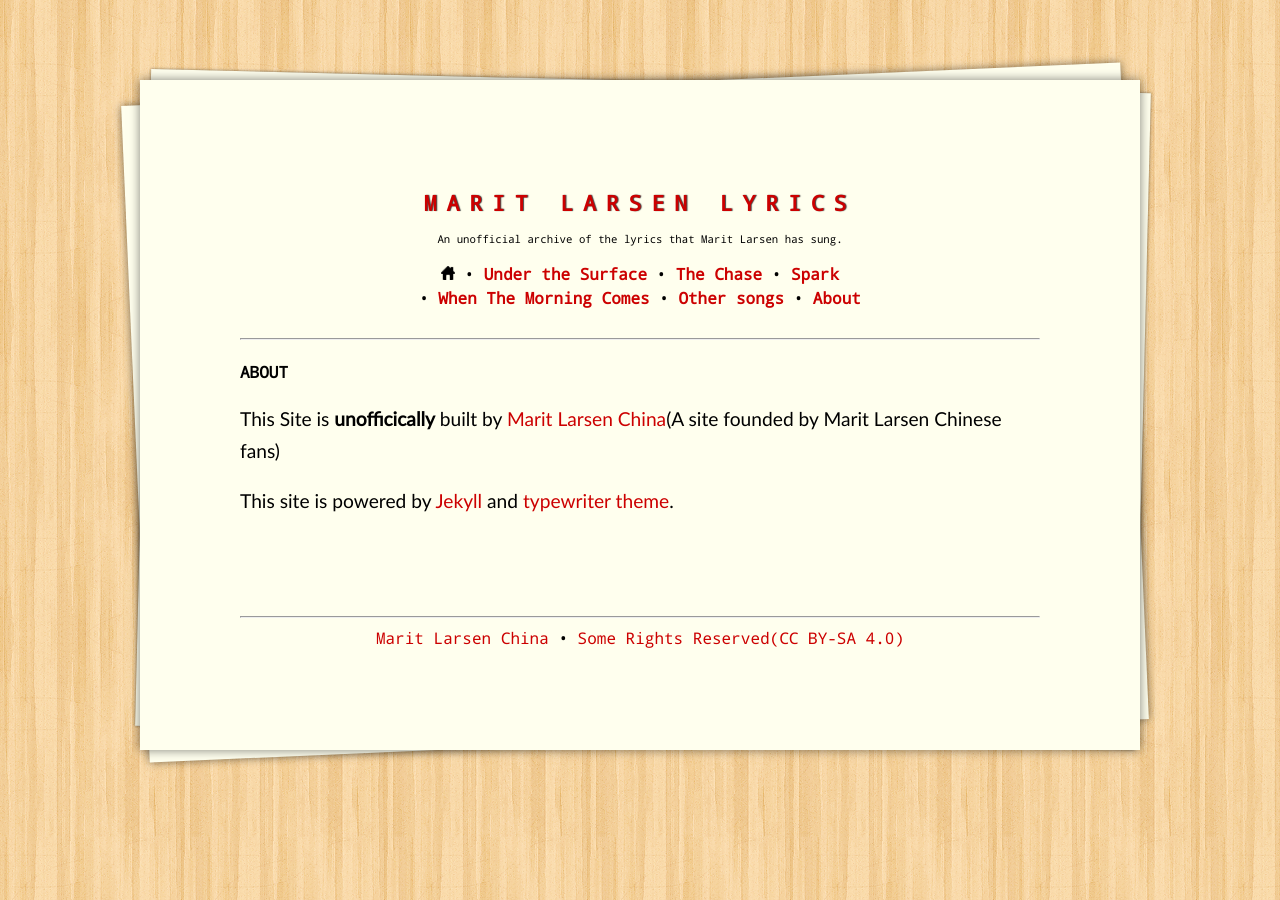
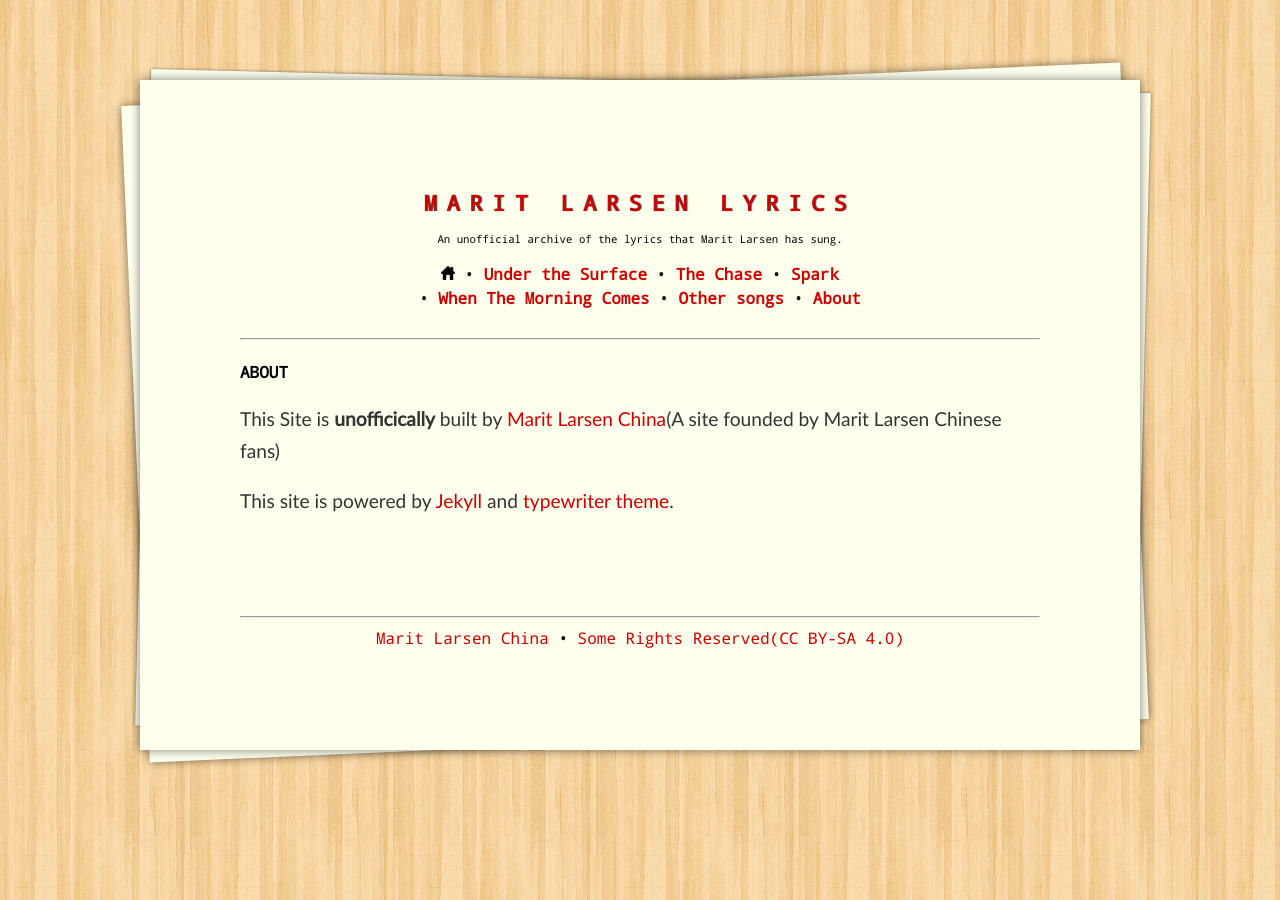
Before and after one commit to maritlarsenchina/maritlarsenlyrics, a Jekyll site: the page built from about.md, in a window 1280 px wide. Built offline with Jekyll 4.4.1, drawn with Linux system fonts in a browser that asks for light colours.

Commit message:
better font-family and font color

```diff
--- a/css/main.css
+++ b/css/main.css
@@ -1,5 +1,5 @@
 body {
-  font-family: 'Droid Sans Mono', monospace;
+  font-family: 'Droid Sans Mono', "Lucida Console", Monaco, monospace;
   line-height:150%;
   margin: 80px 0px;
   background: url("../images/bg.png")
@@ -169,7 +169,7 @@ footer {
 }
 
 .post-content {
-  font-family: 'Lato';
+  font-family: "Lato",sans-serif;
   font-size: 120%;
   font-weight: 300;
   line-height: 1.625;
@@ -177,6 +177,7 @@ footer {
 
 .post-content > p {
   display: block;
+  color: #333;
   -webkit-margin-before: 1em;
   -webkit-margin-after: 1em;
   -webkit-margin-start: 0px;
```
